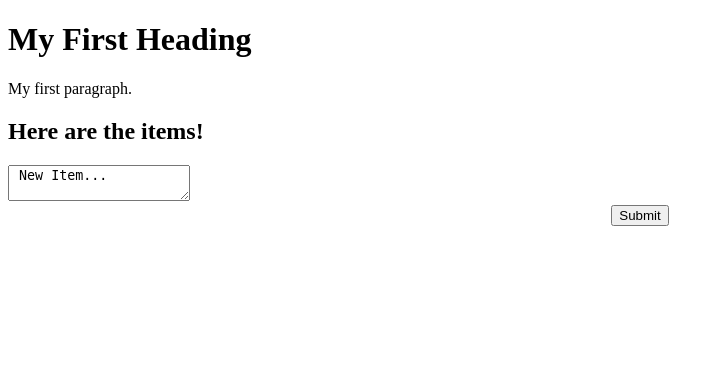
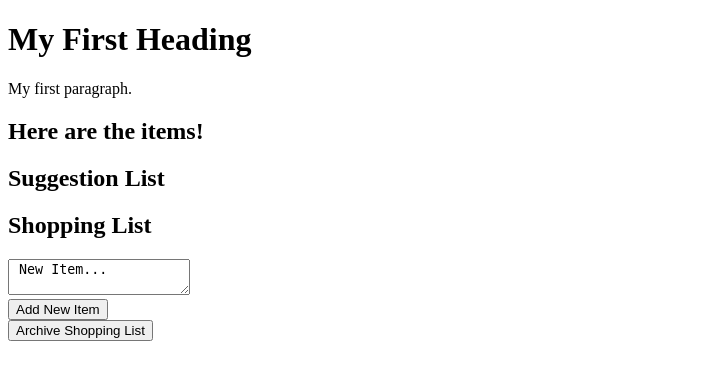
Before and after one commit to tariktosun/groceries, a Django app: template future/future/templates/groc_home.html in a window 1280 px wide. Shown: the top 380 px of the page, without its empty margins (0-724 px from the left). Run offline with Django 3.2, Linux system fonts and the light colour scheme; the template is opened without the code that fills it, so the values that code supplies are empty; parts of the project's set-up code (start-up, migrations or seed data) failed here and were passed over.

Commit message:
core functionality done!

```diff
--- a/future/future/futureapp/fixtures/initial_data.json
+++ b/future/future/futureapp/fixtures/initial_data.json
@@ -6,14 +6,6 @@
       "name": "lemons",
       "frequency": 2
     }
-  },
-  {
-    "model": "futureapp.ShoppingList",
-    "pk":101,
-  },
-  {
-    "model": "futureapp.SuggestionList",
-    "pk":102,
   },
   {
     "model": "futureapp.User",
--- a/future/future/templates/groc_home.html
+++ b/future/future/templates/groc_home.html
@@ -7,13 +7,6 @@
 <p>My first paragraph.</p>
 
 
-{% for user in members %}
-<div class="user">
-  foo
-  <p>{{user.firstname}} {{user.lastname}}</p>
-</div>
-{% endfor %}
-
 <h2> Here are the items! </h2>
 {% for item in items %}
   <div class="item">
@@ -21,15 +14,44 @@
   </div>
 {% endfor %}
 
+<h2> Suggestion List </h2>
+{% for item in suggestionListItems %}
+  <div class="item">
+    {{item.name}} - {{item.frequency}}
+      <form name="addFromSuggestions" action="/suggestionAdd/" method="post">
+        {% csrf_token %}
+        <button class="addSuggestedButton"
+          add
+        </button>
+        <input type="hidden" name="itemPK" value={{ item.pk }} />
+      </form>
+  </div>
+{% endfor %}
+
+<h2> Shopping List </h2>
+{% for item in shoppingListItems %}
+  <div class="item">
+    {{item.name}} - {{item.frequency}}
+  </div>
+{% endfor %}
+
 <div class="add-item">
-  <form name="input" action="/addItem/" method="post">
+  <form name="add-item" action="/addItem/" method="post">
     {% csrf_token %}
     <div class="textbox">
      <textarea class="addItemPrompt" name="itemName"> New Item... </textarea>
-      <div style="width: 100%; text-align:center;">
-      <input type="submit" class="button" value="Submit"></div>
+      <div style="width: 100%; text-align:left;">
+      <input type="submit" class="button" value="Add New Item"></div>
     </div>
+  </form>
+</div>
 
+<div class="archiveButton">
+  <form name="archive" action="/archive/" method="post">
+    {% csrf_token %}
+    <div style="width: 100%; text-align:left;">
+      <input type="submit" class="button" value="Archive Shopping List">
+    </div>
   </form>
 </div>
 
--- a/future/future/urls.py
+++ b/future/future/urls.py
@@ -21,8 +21,11 @@
                        url(r'^post/$',post),
                        url(r'^deletePost/$',deletePost),
                        #url(r'^home/$',renderHomepage),
-                       url('^addItem/$', addItem),
+                       url(r'^addItem/$', addNewItem),
+                       url(r'^suggestionAdd/$', addFromSuggestions),
                        url(r'^home/$',renderGrocHomepage),
+                       url(r'^initLists/$',initializeLists),
+                       url(r'^archive/$',archiveShoppingList),
                        url(r'^fbauth/$',fbauth),
                        url(r'^signup/$',signup),
                        url(r'^newuser/$',newuser),
```
Also changed, not shown: future/future/futureapp/views.py (+101 -6 lines), future/future/templates/groc_splash.html (+9 -0 lines).
